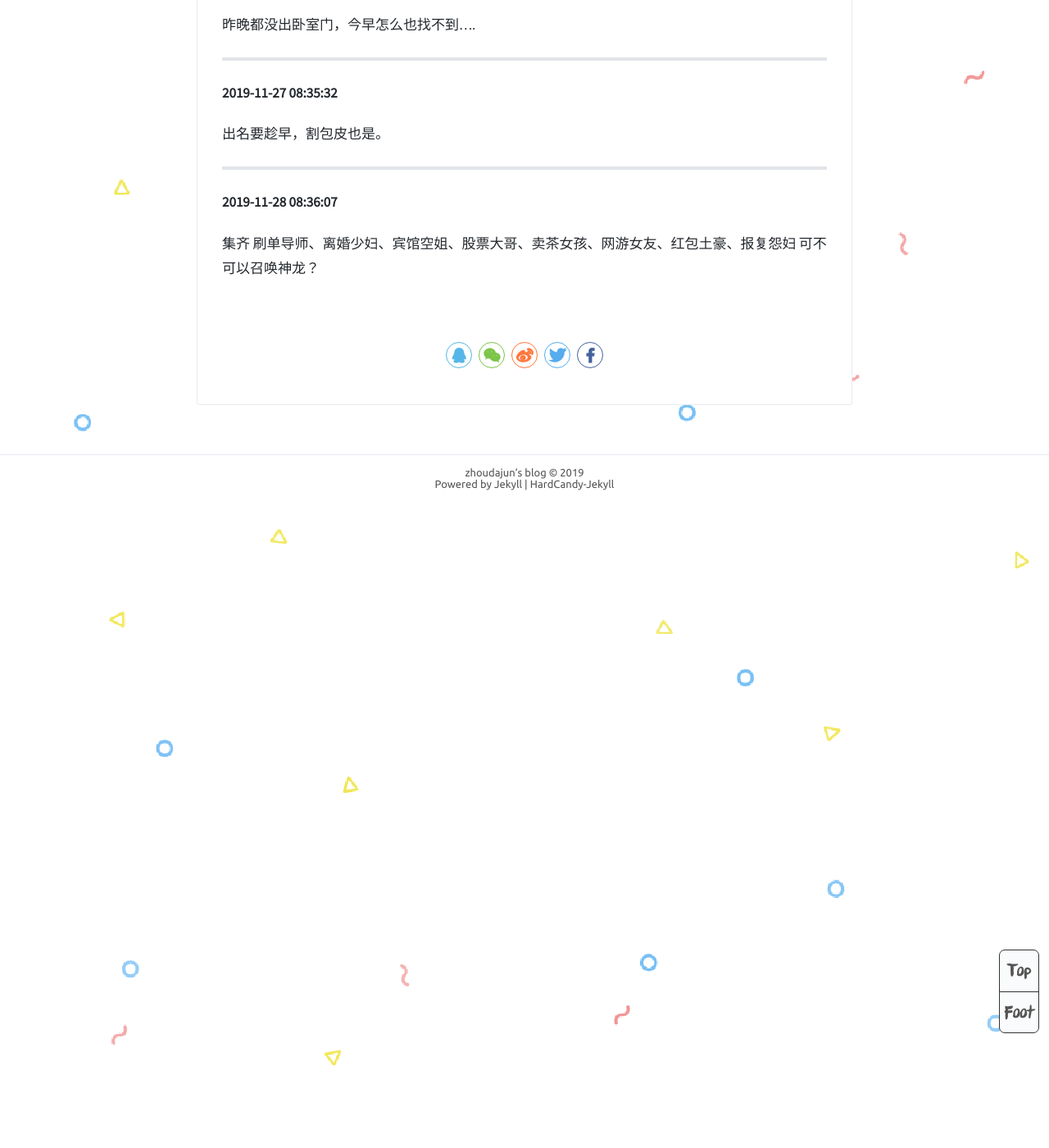
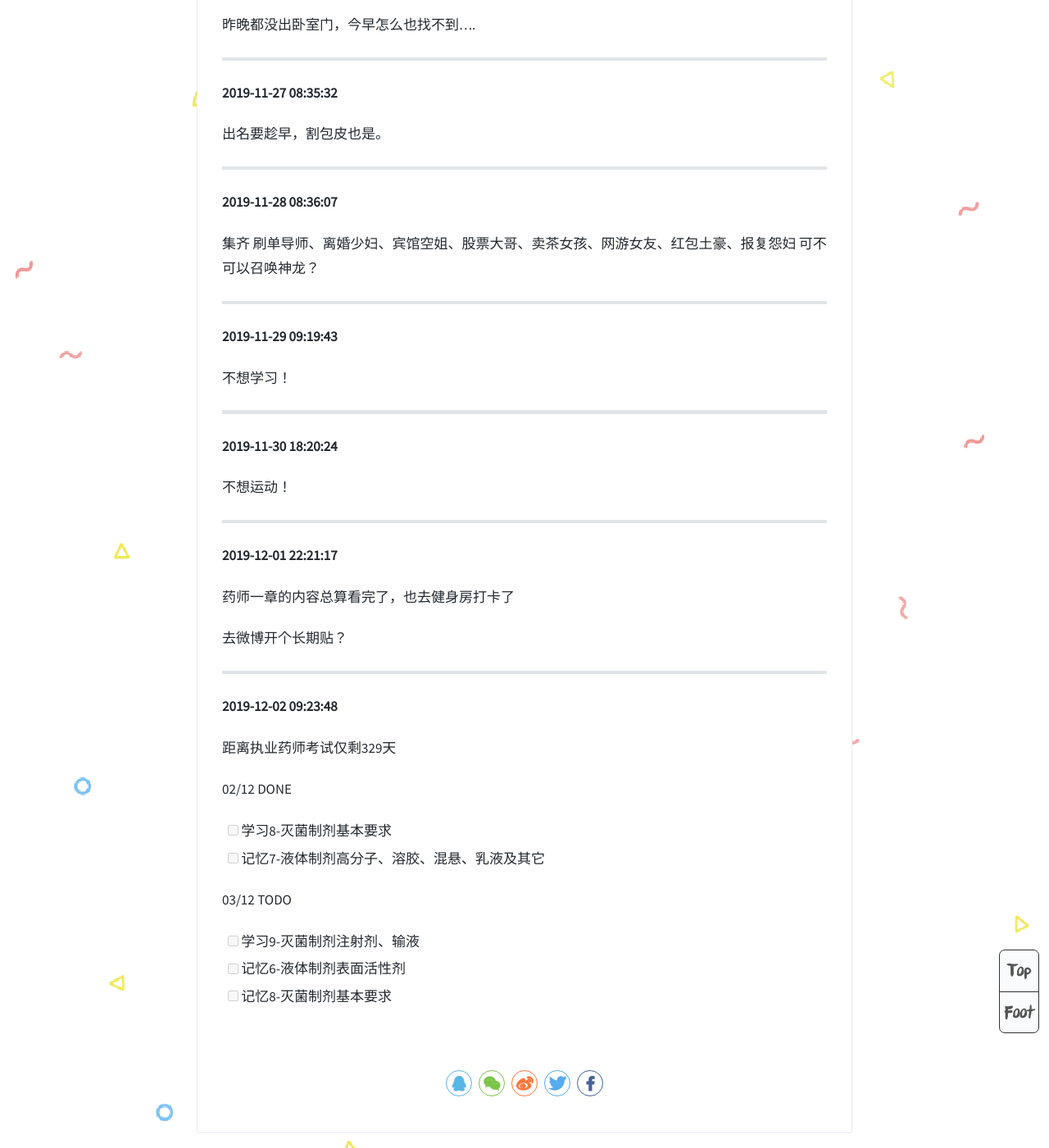
Before and after one commit to zhoudajun/zhoudajun.github.io, a Jekyll site: the page built from _posts/2019-08-05-murmur.md, in a window 1280 px wide and 1400 px high, scrolled down 1161 px. Shown: the whole window at 82% size. Built offline with Jekyll 4.4.1, drawn with Linux system fonts in a browser that asks for light colours; comment, search, counter and statistics services are not loaded.

Commit message:
Update 2019-08-05-murmur.md

```diff
--- a/_posts/2019-08-05-murmur.md
+++ b/_posts/2019-08-05-murmur.md
@@ -54,3 +54,40 @@ tags: murmur
 **2019-11-28 08:36:07**
 
 集齐 刷单导师、离婚少妇、宾馆空姐、股票大哥、卖茶女孩、网游女友、红包土豪、报复怨妇 可不可以召唤神龙？
+
+---
+
+**2019-11-29 09:19:43**
+
+不想学习！
+
+---
+
+**2019-11-30 18:20:24**
+
+不想运动！
+
+---
+
+**2019-12-01 22:21:17**
+
+药师一章的内容总算看完了，也去健身房打卡了
+
+去微博开个长期贴？
+
+---
+
+**2019-12-02 09:23:48**
+
+距离执业药师考试仅剩329天
+
+02/12 DONE
+
+- [ ] 学习8-灭菌制剂基本要求
+- [ ] 记忆7-液体制剂高分子、溶胶、混悬、乳液及其它
+
+03/12 TODO
+
+- [ ] 学习9-灭菌制剂注射剂、输液
+- [ ] 记忆6-液体制剂表面活性剂
+- [ ] 记忆8-灭菌制剂基本要求
```
